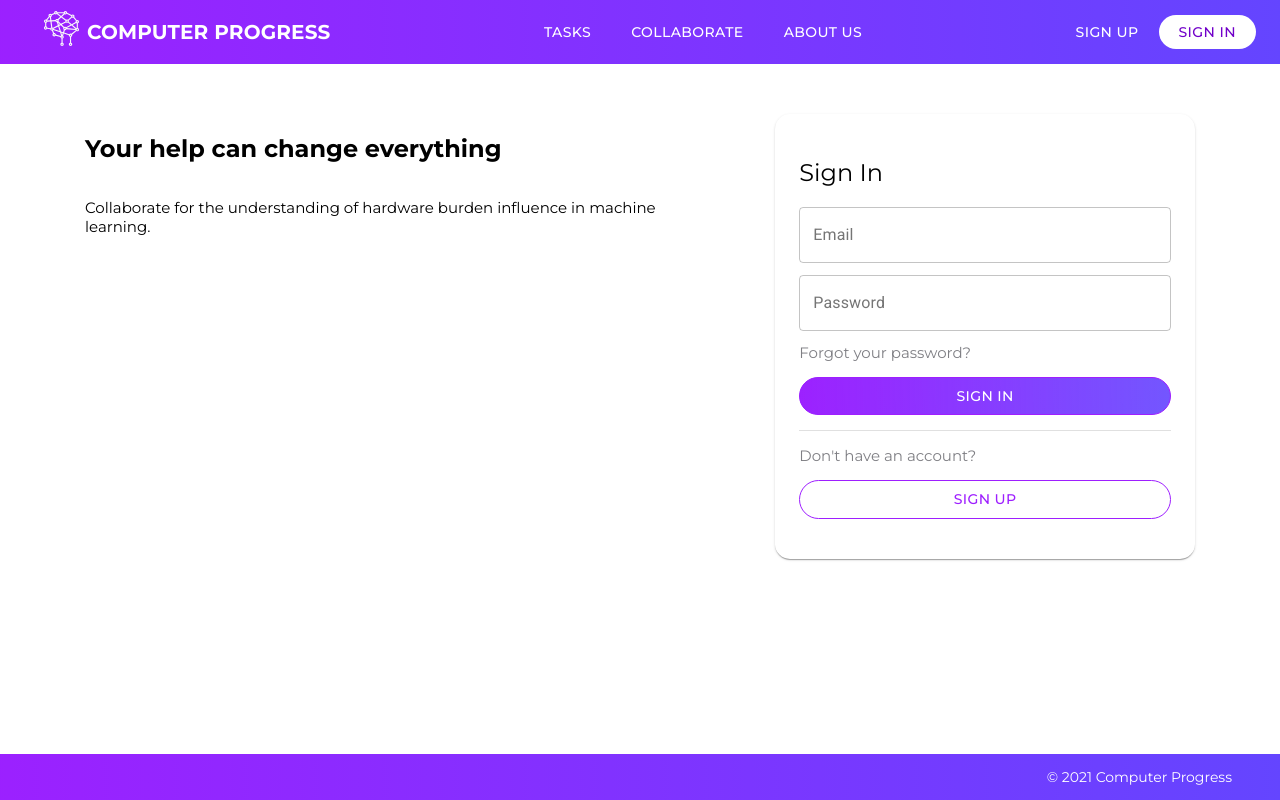
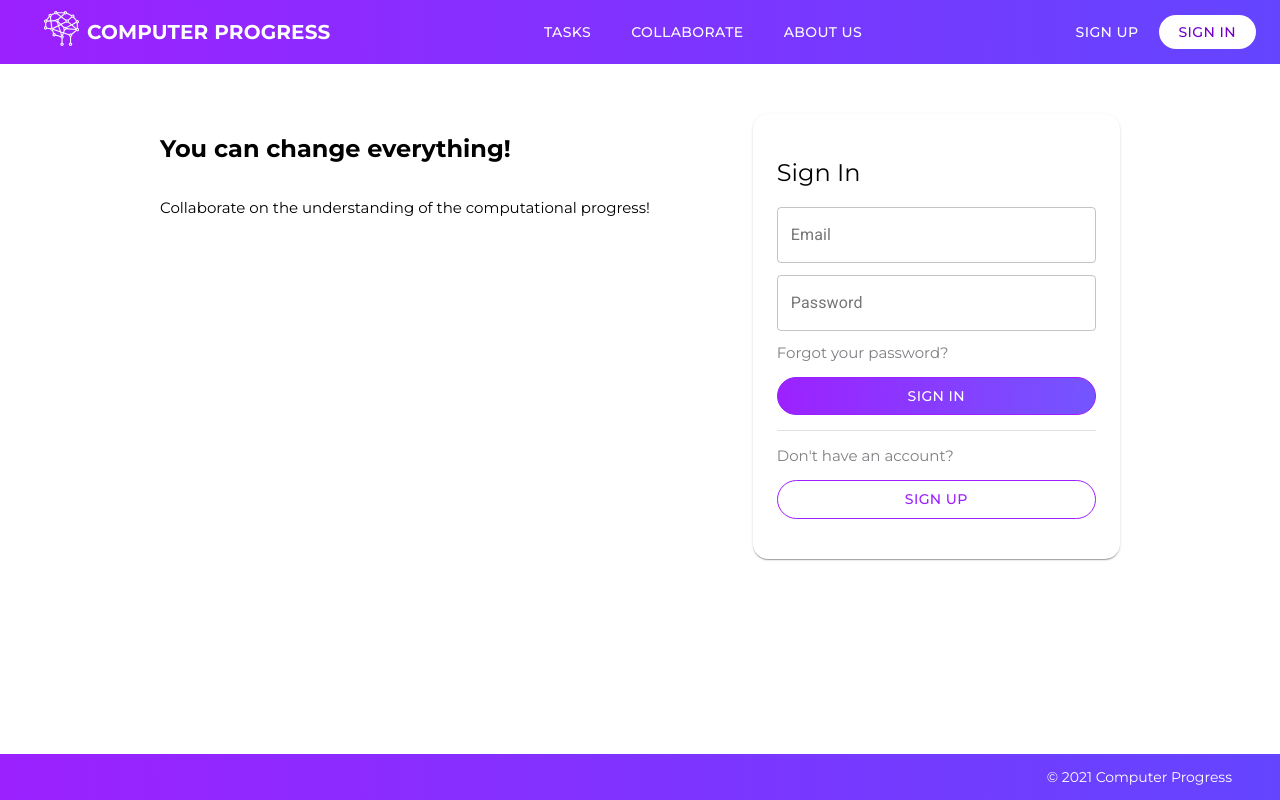
Before and after one commit to Computer-Progress/computerprogress.com, a Next.js app: page /sign_in in a window 1280 px wide. Built offline with nearby package versions, Linux system fonts and the light colour scheme.

Commit message:
Fix ggraph regressions

```diff
--- a/components/Chart/index.js
+++ b/components/Chart/index.js
@@ -51,7 +51,7 @@ const chart = ({ data, label, isByYear, computingPower }) => {
     }
 
     const result = regression.linear(data_points);
-    result.points.sort((a, b) => a[1] - b[1]);
+    result.points.sort(([a, b], [c, d]) => c - a || b - d);
 
     const chart = {
       plotOptions: {
--- a/containers/SignIn/index.js
+++ b/containers/SignIn/index.js
@@ -16,10 +16,9 @@ export default function SignIn() {
     <PageTemplate>
       <Container>
         <InfoContainer>
-          <h2>Your help can change everything</h2>
+          <h2>You can change everything!</h2>
           <p>
-            Collaborate for the understanding of hardware burden
-            influence in machine learning.
+            Collaborate on the understanding of the computational progress!
           </p>
         </InfoContainer>
         <StyledBox>
```
